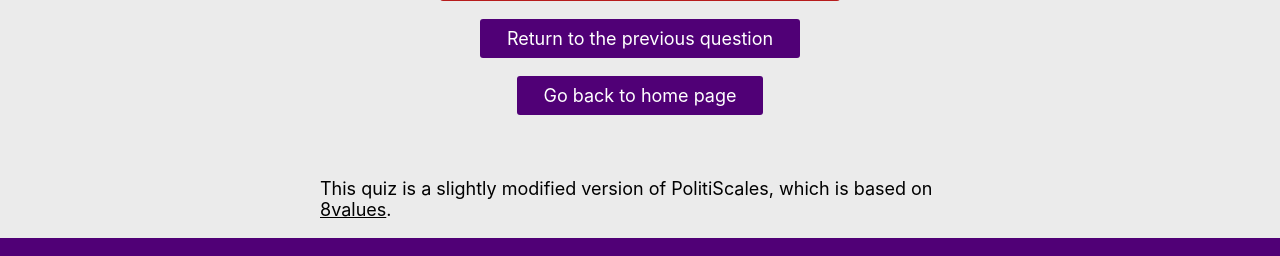
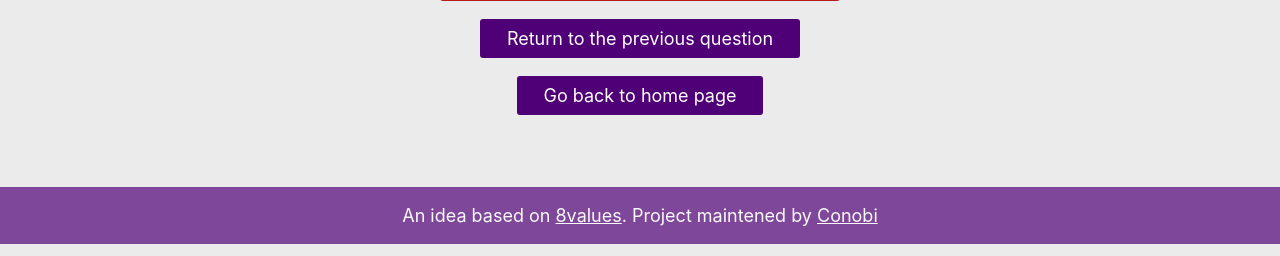
Before and after one commit to Conobi/politiscales, a PHP site: page /quiz.php in a window 1280 px wide. Shown: the part 556-812 px from the top of the page. Run offline with PHP 8.4, Linux system fonts and the light colour scheme; some libraries are stand-ins or nearby versions.

Commit message:
Update footer & animations

```diff
--- a/langs/static_en.json
+++ b/langs/static_en.json
@@ -1,13 +1,13 @@
 {
   "sitename": "PolitiScales",
   "description": "Welcome to the {{SITENAME}}, the online political test. You will be confronted to a series of affirmations and for each of them you will have to click on the button which corresponds the most to your opinion.",
-  "long_desc": "{{SITENAME}} is a political test using 8 ideological values to help you know approximately where you belong to in the political field, or simply to share your profile with your friends. this internet website is an initiative of “Radicalisé·e·s sur Internet” which is freely inspired by <a href=\"https://8values.github.io/\">8values</a>.",
+  "long_desc": "{{SITENAME}} is a political test using 8 ideological values to help you know approximately where you belong to in the political field, or simply to share your profile with your friends. this internet website is an initiative of “Radicalisé·e·s sur Internet” which is freely inspired by <a href=\"https://8values.github.io/\">8values</a>. It is now maintened by <a href=\"https://twitter.com/Conobipe\" target=\"_blank\">Conobi</a>",
   "home_subtitle": "Instructions",
   "info_1": "The questions assume that you are a citizen of a multi-party political system and a market economy.",
   "info_2": "You can always avoid answering a question. But if you do not understand the meaning of one of them, try to invert its meaning for a better understanding of what is implied.",
   "warning": "This test tries to represent the wider set of ideas as possible and contains some phrases that can be shocking, notably concerning racism and homosexuality.",
   "start_button": "Start the test",
-  "footer": "This quiz is a slightly modified version of {{SITENAME}}, which is based on <a href=\"https://8values.github.io/\">8values</a>.",
+  "footer": "An idea based on <a href=\"https://8values.github.io/\" target=\"_blank\">8values</a>. Project maintened by <a href=\"https://twitter.com/Conobipe\" target=\"_blank\">Conobi</a>",
   "question": "Question",
   "of": "of",
   "strong_agree": "Absolutely agree",
--- a/langs/static_fr.json
+++ b/langs/static_fr.json
@@ -1,13 +1,13 @@
 {
   "sitename": "PolitiScales",
   "description": "Bienvenue sur {{SITENAME}}, le test politique en ligne. Vous allez être confronté à une série d'affirmations et pour chacune d'entre elles vous devrez cliquer sur le bouton correspondant à votre opinion.",
-  "long_desc": "{{SITENAME}} est un test politique utilisant 8 axes idéologiques pour vous aider à vos situer politiquement, ou simplement partager votre profil avec vos amis. Ce site internet est une initiative du collectif « Radicalisé·e·s sur Internet », librement inspirée de <a href=\"https://8values.github.io/\">8values</a>.",
+  "long_desc": "{{SITENAME}} est un test politique utilisant 8 axes idéologiques pour vous aider à vos situer politiquement, ou simplement partager votre profil avec vos amis. Ce site internet est une initiative du collectif « Radicalisé·e·s sur Internet », librement inspirée de <a href=\"https://8values.github.io/\">8values</a>. Ce projet est désormais maintenu par <a href=\"https://twitter.com/Conobipe\" target=\"_blank\">Conobi</a>",
   "home_subtitle": "Explications",
   "info_1": "Les questions partent du principe que vous êtes citoyen d'un pays ayant plusieurs partis politiques et une économie de marché.",
   "info_2": "Vous n'êtes jamais obligé de répondre à une question. Mais si vous ne comprenez pas l'une d'entre elles, essayez d'inverser son sens pour comprendre ce qu'elle implique.",
   "warning": "Ce test essaie de représenter le plus large panel d'opinions et peut contenir des phrases choquantes, notamment concernant le racisme ou l'homosexualité.",
   "start_button": "Démarrer le test",
-  "footer": "Ce test est une version modifiée et améliorée de {{SITENAME}}, qui est basé sur <a href=\"https://8values.github.io/\">8values</a>.",
+  "footer": "Une idée basée sur <a href=\"https://8values.github.io/\" target=\"_blank\">8values</a>. Projet maintenu par <a href=\"https://twitter.com/Conobipe\" target=\"_blank\">Conobi</a>",
   "question": "Question",
   "of": "sur",
   "strong_agree": "Absolument d'accord",
--- a/style.css
+++ b/style.css
@@ -11,6 +11,10 @@ body {
   background-color: #ebebeb;
   display: flex;
   flex-direction: column;
+}
+
+* {
+  transition: all 0.15s ease-in-out;
 }
 
 header {
@@ -41,11 +45,22 @@ header {
 
 #footer {
   padding: 1em;
-  border-bottom: 1em solid #500076;
+  background: #500076;
+  opacity: 0.7;
 }
+
+#footer:hover {
+  opacity: 1;
+}
+
 #footer p {
-  max-width: 640px;
+  max-width: 960px;
   margin: 0 auto;
+  text-align: center;
+}
+
+#footer p, #footer a {
+  color: white;
 }
 
 hr {
@@ -248,6 +263,12 @@ button.strong-disagree {
   width: 100%;
   height: 2.5em;
 }
+
+.questionButtons button:hover {
+  transform: scale(1.05);
+  -webkit-transform: scale(1.05);
+}
+
 .button:hover {
   background-color: white;
   color: #500076;
```
